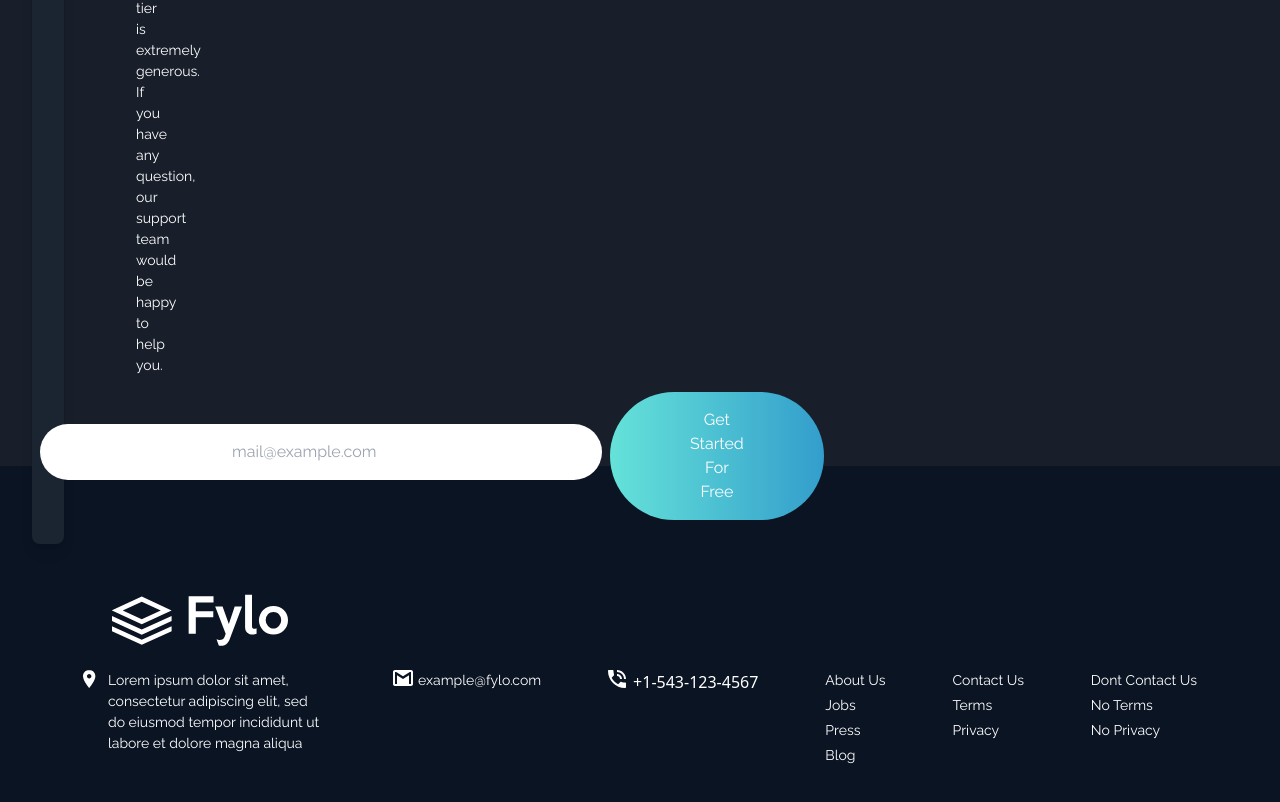
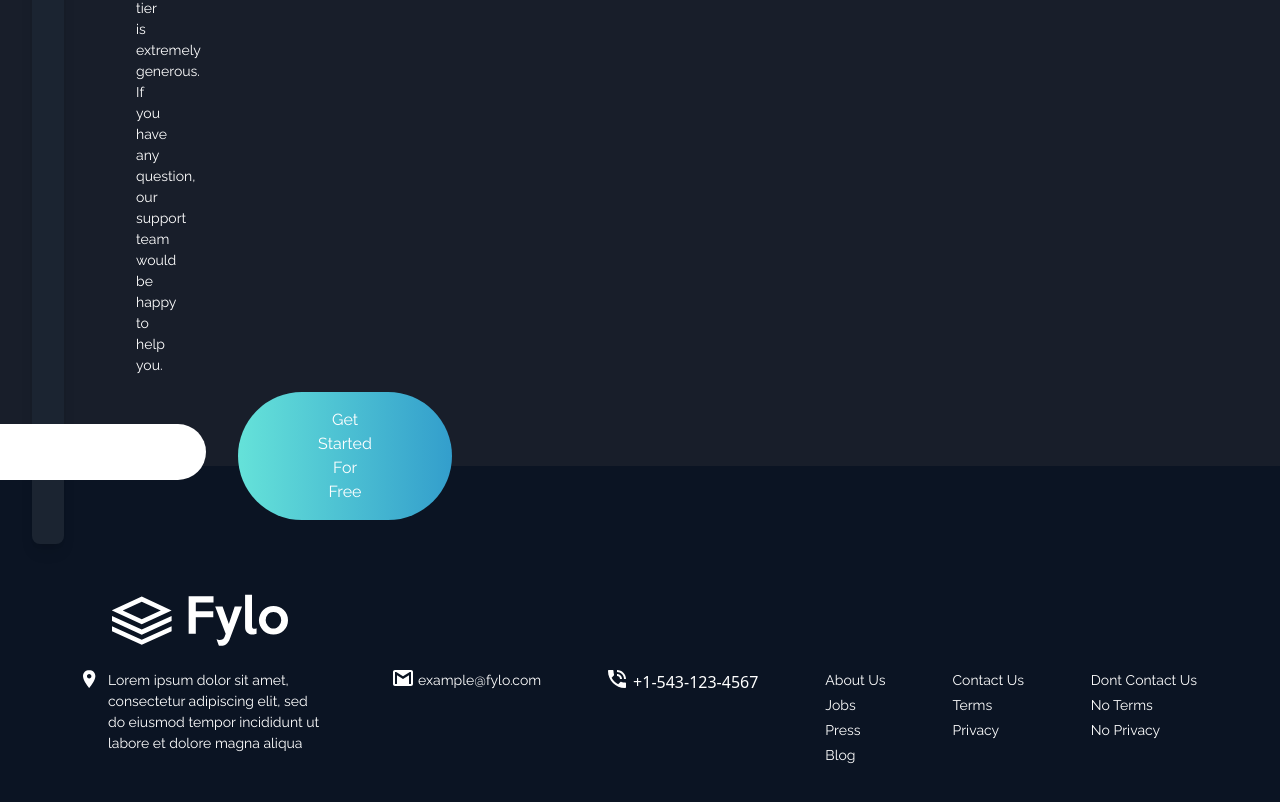
Before and after one commit to atharvaupare/fylo-landingpage, a React (Vite) app: page / in a window 1280 px wide. Shown: the part 2750-3552 px from the top of the page. Built offline with nearby package versions, Linux system fonts and the light colour scheme.

Commit message:
fix: minor changes

```diff
--- a/src/components/GetEarlyAccess.jsx
+++ b/src/pages/GetEarlyAccess.jsx
@@ -1,5 +1,5 @@
 import React from "react";
-import Button from "./Button";
+import Button from "../components/Button";
 
 const GetEarlyAccess = () => {
   return (
@@ -13,7 +13,7 @@ const GetEarlyAccess = () => {
           extremely generous. If you have any question, our support team would
           be happy to help you.
         </p>
-        <div className="flex flex-col gap-2 md:flex-row md:justify-evenly items-center md:w-auto">
+        <div className="flex flex-col gap-2 md:flex-row md:justify-center md:gap-8 items-center md:w-auto">
           <input
             type="email"
             name="mail@example.com"
--- a/src/components/Hero.jsx
+++ b/src/pages/Hero.jsx
@@ -1,7 +1,7 @@
 import React from "react";
-import Navbar from "./Navbar";
+import Navbar from "../components/Navbar";
 import mainphoto from "../assets/images/illustration-intro.png";
-import Button from "./Button";
+import Button from "../components/Button";
 import curvymobile from "../assets/images/bg-curvy-mobile.svg";
 
 const Hero = () => {
--- a/src/components/Services.jsx
+++ b/src/pages/Services.jsx
@@ -1,5 +1,5 @@
 import React from "react";
-import Feature from "./Feature";
+import Feature from "../components/Feature";
 import accessyourfiles from "../assets/images/icon-access-anywhere.svg";
 import anyfilestorage from "../assets/images/icon-any-file.svg";
 import collaborate from "../assets/images/icon-collaboration.svg";
```
Also changed, not shown: src/App.jsx (+6 -6 lines), src/pages/InappropriateSize.jsx (renamed from src/components/InappropriateSize.jsx), src/pages/ProfileCard.jsx (renamed from src/components/ProfileCard.jsx), src/pages/StayProductive.jsx (renamed from src/components/StayProductive.jsx), src/pages/Testimonials.jsx (renamed from src/components/Testimonials.jsx).
